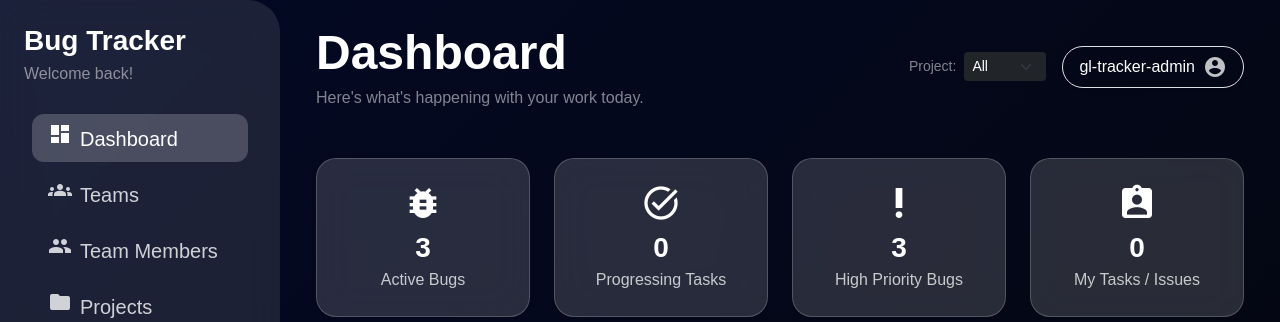
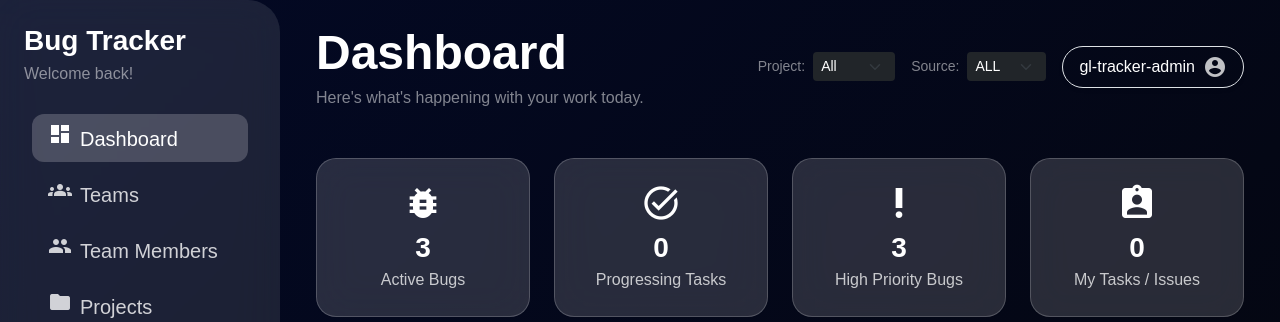
Before and after one commit to satheeshappzdev-pixel/BUG-TRACKER, a Django app: page /dashboard/ in a window 1280 px wide. Shown: the top 322 px of the page. Run offline with Django 5.2, Linux system fonts and the light colour scheme; a user stored in the database is signed in; data comes from the database, SQL or seed files in the repository; some web fonts are replaced.

Commit message:
UI UPDATED

```diff
--- a/templates/users/dashboard.html
+++ b/templates/users/dashboard.html
@@ -12,7 +12,8 @@
             <p class="text-white-50 mb-0">Here's what's happening with your work today.</p>
         </div>
         <div class="col-auto d-flex align-items-center gap-3">
-            <form method="get" class="d-flex align-items-center">
+            <form method="get" class="d-flex align-items-center gap-3">
+                <div class="d-flex align-items-center">
                     <label for="project-select" class="text-white-50 me-2 small mb-0">Project:</label>
                     <select id="project-select" name="project" class="form-select form-select-sm bg-dark text-white border-0"
                             onchange="this.form.submit()">
@@ -24,6 +25,16 @@
                             </option>
                         {% endfor %}
                     </select>
+                </div>
+                <div class="d-flex align-items-center">
+                    <label for="source-select" class="text-white-50 me-2 small mb-0">Source:</label>
+                    <select id="source-select" name="source" class="form-select form-select-sm bg-dark text-white border-0"
+                            onchange="this.form.submit()">
+                        <option value="ALL" {% if selected_source == 'ALL' %}selected{% endif %}>ALL</option>
+                        <option value="MINE" {% if selected_source == 'MINE' %}selected{% endif %}>MINE</option>
+                    </select>
+                </div>
+                <input type="hidden" name="project" value="{{ selected_project_id|default:'' }}">
             </form>
             <div class="d-none d-sm-inline-flex align-items-center bg-glass-auth px-3 py-2 rounded-pill shadow-sm border border-white-25 text-white">
                 <span class="text-truncate me-2" style="max-width: 140px;">
--- a/users/views.py
+++ b/users/views.py
@@ -31,9 +31,11 @@ class DashboardView(LoginRequiredMixin, TemplateView):
     def get_context_data(self, **kwargs):
         context = super().get_context_data(**kwargs)
         project_id = self.request.GET.get('project')
+        source = self.request.GET.get('source', 'ALL')
 
         context['projects'] = Project.objects.all()
         context['selected_project_id'] = project_id
+        context['selected_source'] = source
 
         if project_id:
             issues_qs = Issue.objects.filter(project_id=project_id)
@@ -43,6 +45,10 @@ class DashboardView(LoginRequiredMixin, TemplateView):
         else:
             issues_qs = Issue.objects.all()
             recent_activities_qs = IssueRemarkLog.objects.select_related('issue', 'author').all()
+
+        if source == 'MINE':
+            issues_qs = issues_qs.filter(assignee=self.request.user)
+            recent_activities_qs = recent_activities_qs.filter(issue__assignee=self.request.user)
 
         context['active_bugs'] = issues_qs.filter(
             status=IssueStatusChoices.OPEN,
```
Lines whose indentation alone changed are shown as unchanged.
